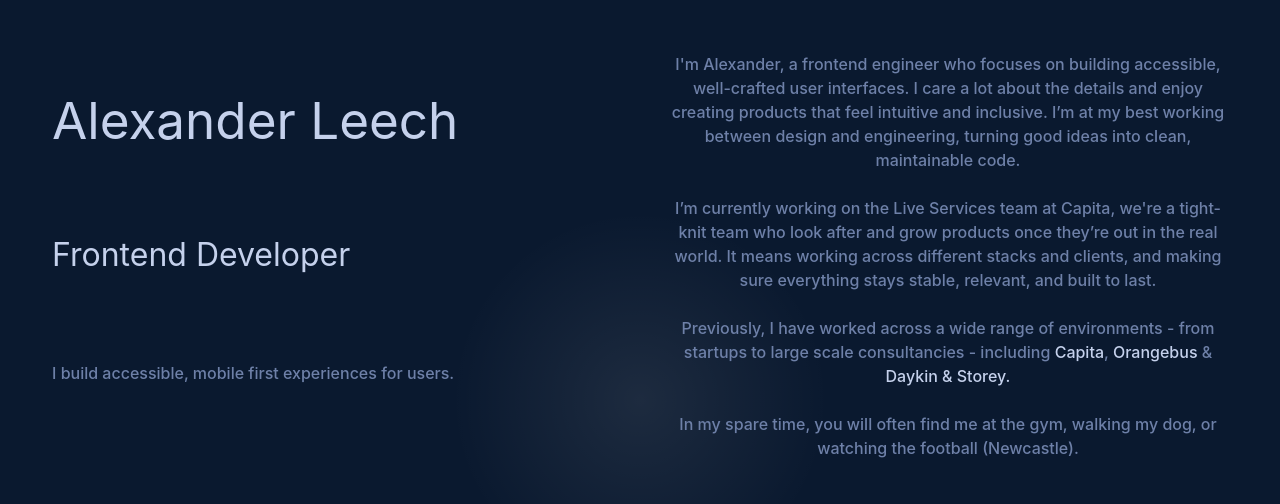
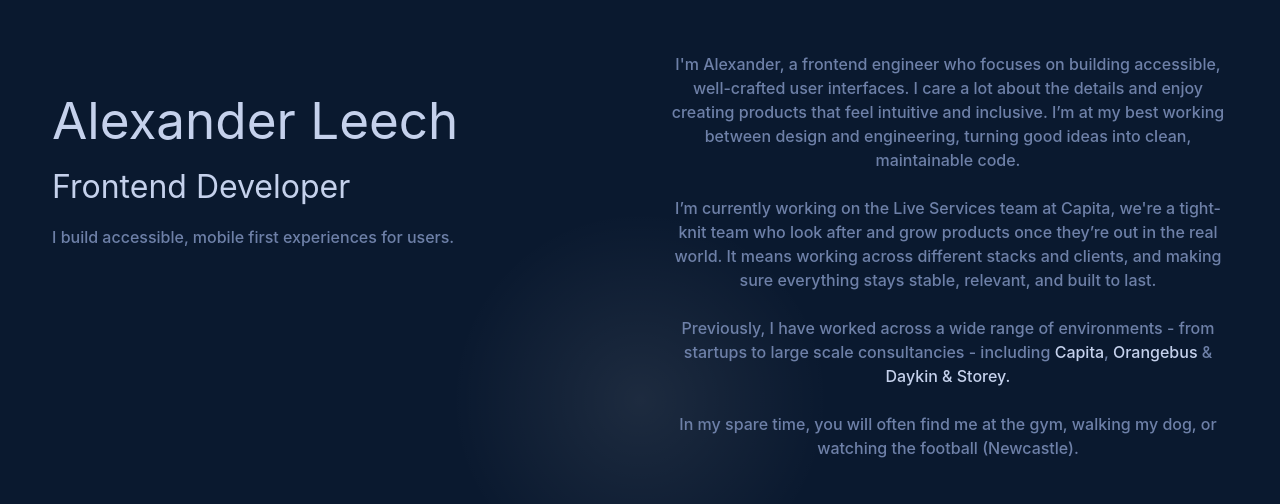
Before and after one commit to alexleech20/alexanderleech.co.uk, a React (Vite) app in the folder vite-project/: page / in a window 1280 px wide. Shown: the top 504 px of the page. Built offline with nearby package versions, Linux system fonts and the light colour scheme.

Commit message:
split the name header into its own component, better organisation#

```diff
--- a/vite-project/src/components/homepage.jsx
+++ b/vite-project/src/components/homepage.jsx
@@ -1,5 +1,6 @@
 import react from 'react';
 import AboutMe from './aboutMe.component';
+import NameHeader from './nameHeader.component';
 
 
 export default function HomePage() {
@@ -9,10 +10,8 @@ export default function HomePage() {
     <>
       <div class="grid grid-cols-1 md:grid-cols-2 gap-4 pt-5">
         {/* <leftHalfComponent /> */}
-        <div class="grid pt-10 px-5 text-left">
-          <h1>Alexander Leech</h1>
-          <h2 class="pt-3 pb-3">Frontend Developer</h2>
-          <p>I build accessible, mobile first experiences for users.</p>
+        <div class="grid pt-10 px-5 text-left mh-50">
+          <NameHeader />
         </div>
 
         {/* <rightHalfComponent /> */}
--- /dev/null
+++ b/vite-project/src/components/nameHeader.component.jsx
@@ -0,0 +1,14 @@
+import react from 'react';
+
+
+export default function NameHeader() {
+
+
+  return (
+    <>
+      <h1>Alexander Leech</h1>
+      <h2 class="pt-3 pb-3">Frontend Developer</h2>
+      <p>I build accessible, mobile first experiences for users.</p>
+    </>
+  )
+}
--- a/vite-project/src/index.css
+++ b/vite-project/src/index.css
@@ -58,3 +58,9 @@ h3 {
   font-size: 1.5rem;
   line-height: 2rem;
 }
+
+/* custom styles */
+
+.mh-50 {
+  max-height: 50%;
+}
```
